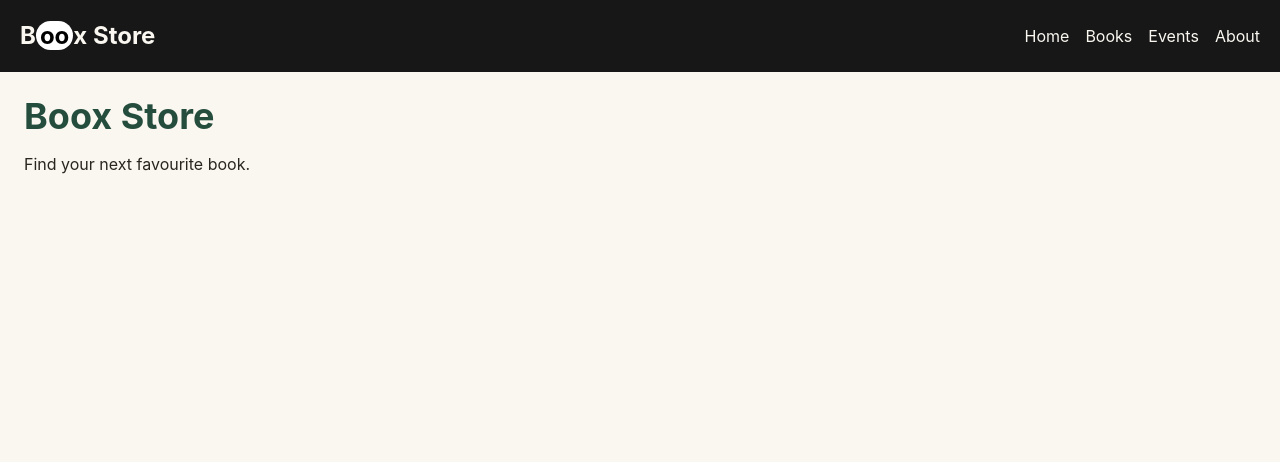
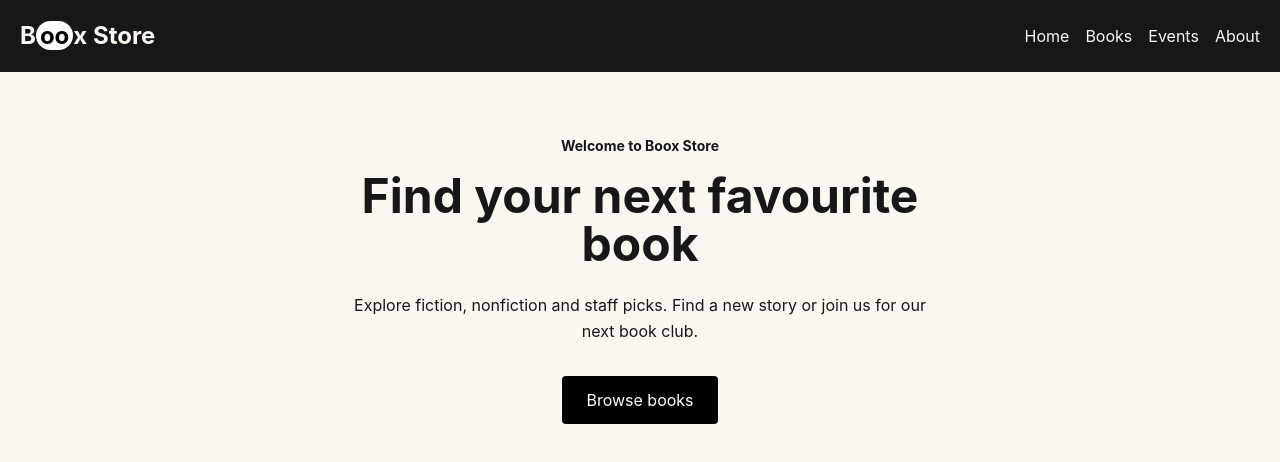
Before and after one commit to louislmabuya-cloud/bookstore-practicum, a React app in the folder frontend/: page / in a window 1280 px wide. Shown: the top 462 px of the page. Built offline with nearby package versions, Linux system fonts and the light colour scheme; the HTML template or start-up script is replaced by a standard one.

Commit message:
Add Hero component and connect it to App

```diff
--- a/frontend/src/App.jsx
+++ b/frontend/src/App.jsx
@@ -1,18 +1,13 @@
 import Header from './components/Header.jsx'
+import Hero from './components/Hero.jsx'
 
 export default function App() {
   return (
-    <div className="min-h-screen bg-[#faf7f0] text-[#29251f]">
+    <div className="min-h-screen bg-[#faf7f0] text-[#171717]">
       <Header />
 
-      <main className="p-6">
-        <h1 className="text-4xl font-bold text-[#254d3e]">
-          Boox Store
-        </h1>
-
-        <p className="mt-4">
-          Find your next favourite book.
-        </p>
+      <main>
+        <Hero />
       </main>
     </div>
   )
--- /dev/null
+++ b/frontend/src/components/Hero.jsx
@@ -0,0 +1,25 @@
+export default function Hero() {
+  return (
+    <section id="hero" className="px-5 py-16 text-center">
+      <p className="mb-4 text-sm font-bold">
+        Welcome to Boox Store
+      </p>
+
+      <h1 className="mx-auto max-w-2xl text-4xl font-bold sm:text-5xl">
+        Find your next favourite book
+      </h1>
+
+      <p className="mx-auto mt-6 max-w-xl leading-relaxed">
+        Explore fiction, nonfiction and staff picks.
+        Find a new story or join us for our next book club.
+      </p>
+
+      <a
+        href="#shop"
+        className="mt-8 inline-block rounded bg-black px-6 py-3 text-white hover:bg-[#333333]"
+      >
+        Browse books
+      </a>
+    </section>
+  )
+}
```
